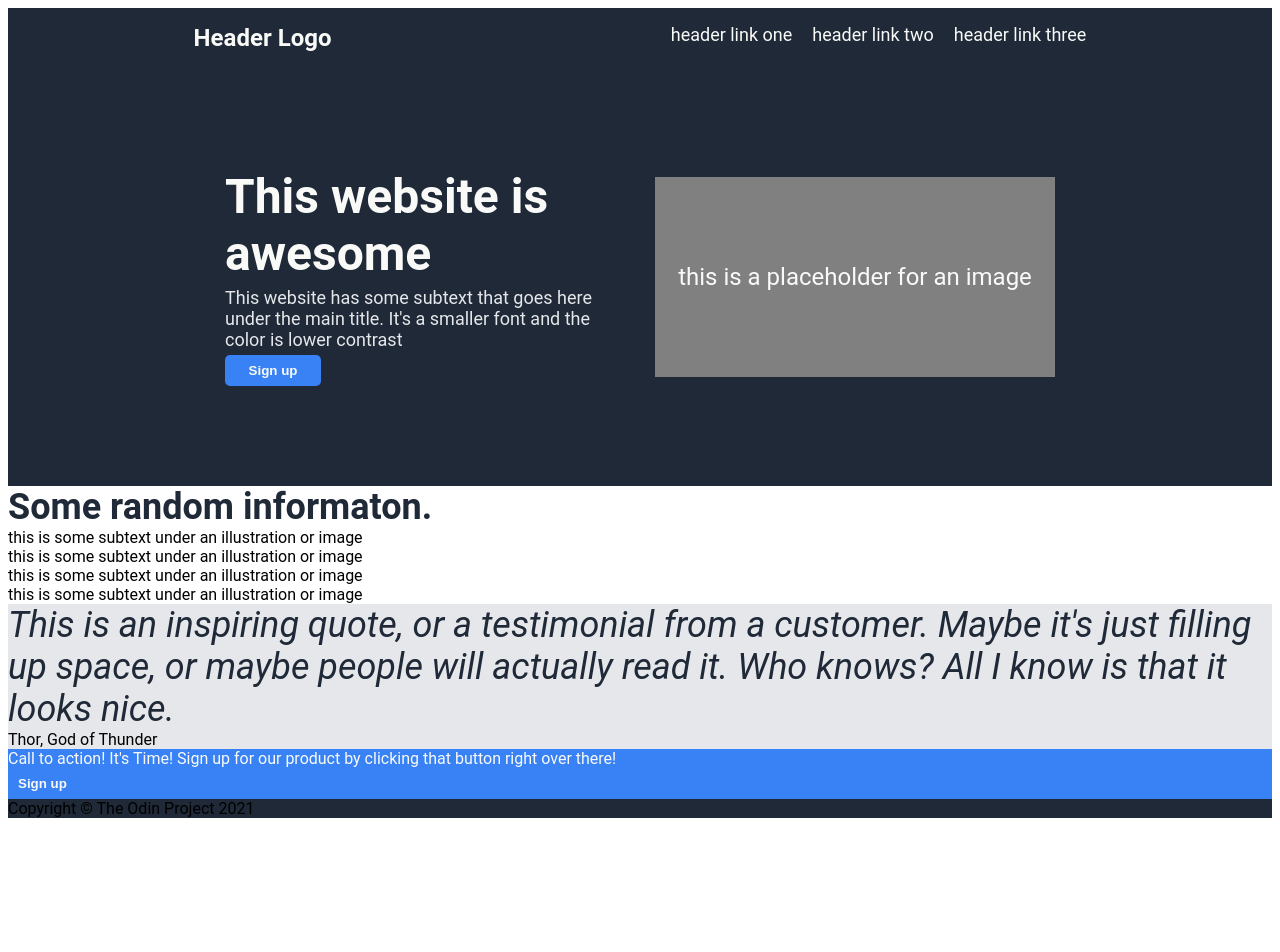
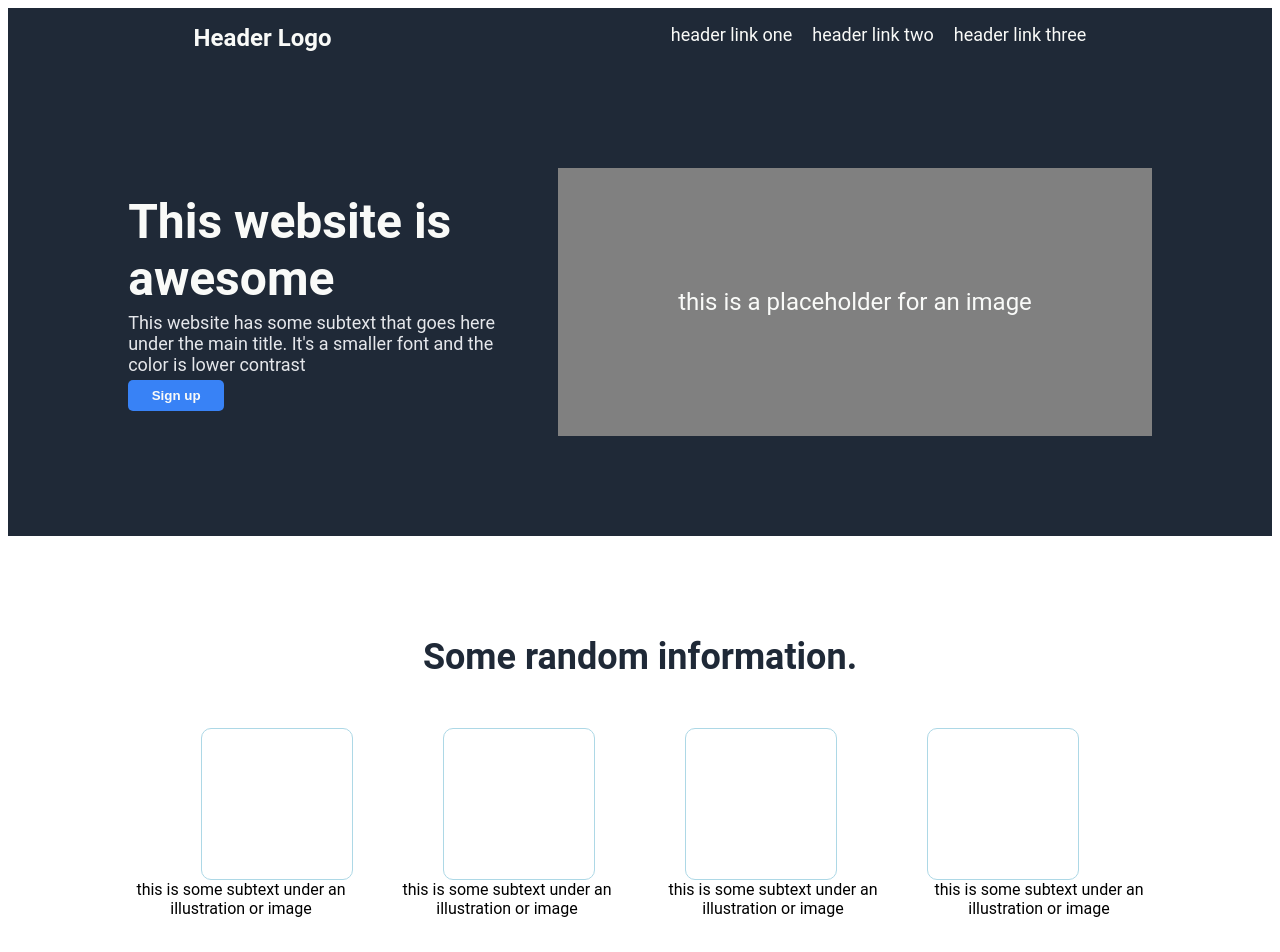
Before and after one commit to KingdomTim/Landing-Page, a plain HTML site: page index.html in a window 1280 px wide. Shown: the top 952 px of the page. Before the commit the page ends 826 px from the top, so only its background shows below. Drawn offline with Linux system fonts and the light colour scheme.

Commit message:
completed-middle-top-section

```diff
--- a/index.html
+++ b/index.html
@@ -39,20 +39,27 @@
     </div>
     <div class="middle-top">
         <div class="random">
-            Some random informaton.
+            Some random information.
         </div>
         <div class="boxes">
-            <div class="box-1">
+            <div class="box-1"></div>
+            <div class="box-2"></div>
+            <div class="box-3"></div>
+            <div class="box-4"></div>
+        </div>
+            <div class="box-subtext">
+                <div class="box-subtext-1">
                     this is some subtext under an illustration or image
                 </div>
-            <div class="box-2">
+                <div class="box-subtext-2">
                     this is some subtext under an illustration or image
                 </div>
-            <div class="box-3">
+                <div class="box-subtext-3">
                     this is some subtext under an illustration or image
                 </div>
-            <div clas="box-4">
+                <div class="box-subtext-4">
                     this is some subtext under an illustration or image
+             </div>
         </div>
         </div>
     </div>
--- a/styles.css
+++ b/styles.css
@@ -111,8 +111,55 @@ button {
 
 .placeholder {
     display: flex;
-    width: 400px;
-    height: 200px;
+    max-width: 400px;
+    max-height: 200px;
     justify-content: center;
     align-items: center;
+    padding: 120px;
 }
+
+.middle-top {
+    display: flex;
+    flex-direction: column;
+    flex-wrap: wrap;
+    align-items: center;
+    flex: auto;
+    padding: 100px;
+}
+
+.random {
+    display: flex;
+    margin-bottom: 50px;
+}
+
+.boxes {
+    display: flex;
+    gap: 90px;
+
+}
+
+.box-1,
+.box-2,
+.box-3,
+.box-4 {
+    display: flex;
+    width: 150px;
+    height: 150px;
+    border: 1px solid lightblue;
+    border-radius: 10px;
+}
+
+.box-subtext {
+    display: flex;
+    text-align:center;
+    flex-flow: nowrap;
+}
+
+.box-subtext-1,
+.box-subtext-2,
+.box-subtext-3,
+.box-subtext-4 {
+    display: flex;
+    flex-flow: wrap;
+    flex: auto;
+}
```
Lines whose indentation alone changed are shown as unchanged.
